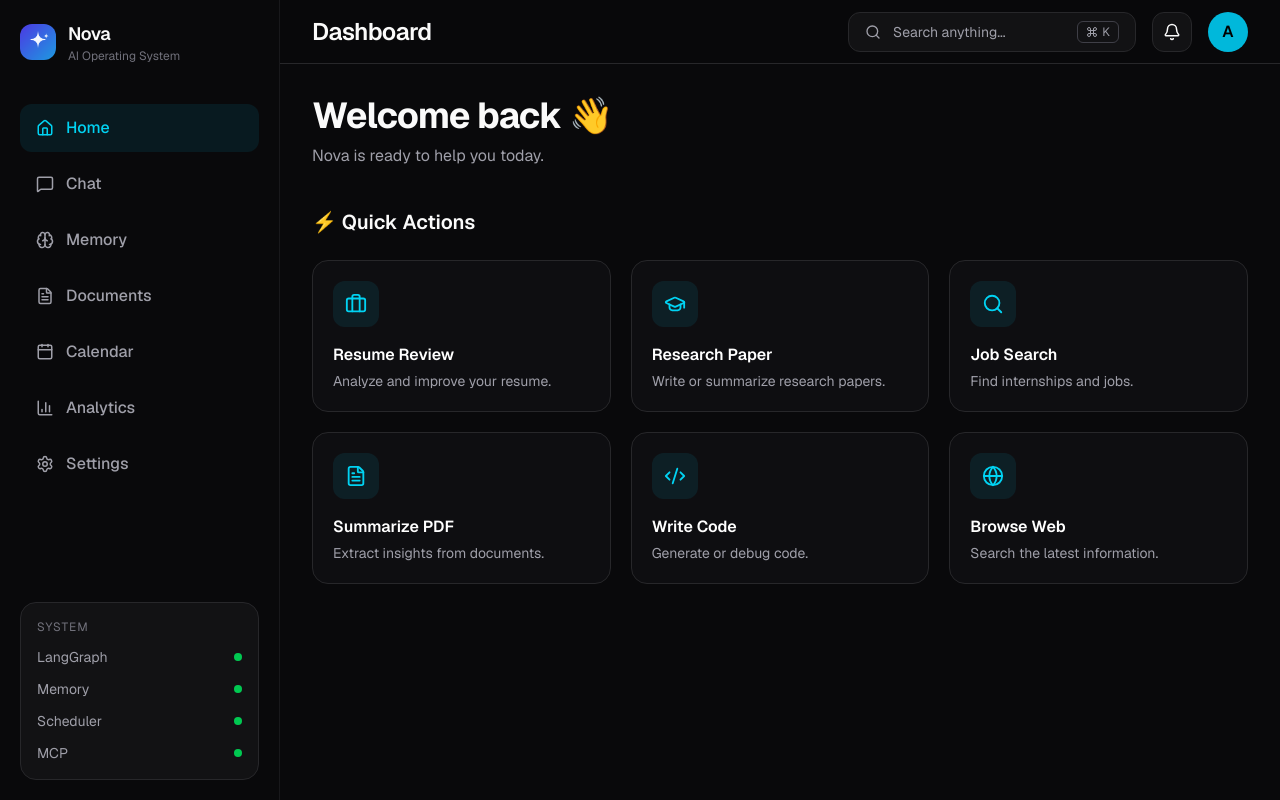
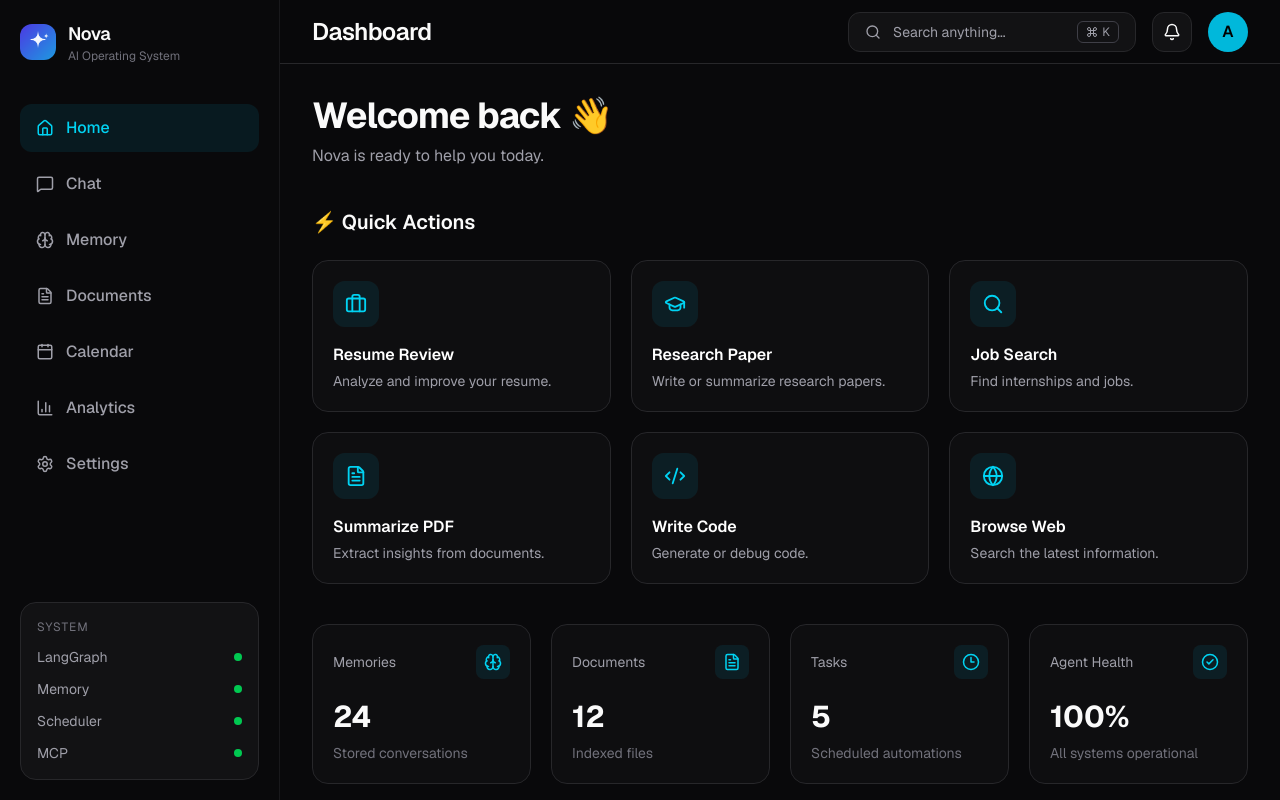
Before and after one commit to abhinav6868/nova-personal-ai-agent, a Next.js app in the folder frontend/: page / in a window 1280 px wide. Built offline with nearby package versions, Linux system fonts and the light colour scheme.

Commit message:
feat(dashboard): add stats and activity widgets

```diff
--- a/frontend/app/page.tsx
+++ b/frontend/app/page.tsx
@@ -1,5 +1,7 @@
 import AppShell from "@/components/layout/app-shell";
 import QuickActions from "@/components/dashboard/quick-actions";
+import StatsGrid from "@/components/dashboard/stats-grid";
+import RecentActivity from "@/components/dashboard/recent-activity";
 
 export default function HomePage() {
   return (
@@ -14,6 +16,10 @@ export default function HomePage() {
         </p>
 
         <QuickActions />
+
+        <StatsGrid />
+
+        <RecentActivity />
       </div>
     </AppShell>
   );
--- /dev/null
+++ b/frontend/components/dashboard/activity-item.tsx
@@ -0,0 +1,28 @@
+import { LucideIcon } from "lucide-react";
+
+interface ActivityItemProps {
+  title: string;
+  time: string;
+  icon: LucideIcon;
+}
+
+export default function ActivityItem({
+  title,
+  time,
+  icon: Icon,
+}: ActivityItemProps) {
+  return (
+    <div className="flex items-center justify-between rounded-xl border border-zinc-800 bg-zinc-900/40 p-4 transition hover:border-cyan-500/30">
+      <div className="flex items-center gap-3">
+        <div className="rounded-lg bg-cyan-500/10 p-2 text-cyan-400">
+          <Icon size={18} />
+        </div>
+
+        <div>
+          <p className="font-medium">{title}</p>
+          <p className="text-sm text-zinc-500">{time}</p>
+        </div>
+      </div>
+    </div>
+  );
+}
--- /dev/null
+++ b/frontend/components/dashboard/recent-activity.tsx
@@ -0,0 +1,50 @@
+import {
+  FileText,
+  Brain,
+  Search,
+  Code2,
+} from "lucide-react";
+
+import ActivityItem from "./activity-item";
+
+const activities = [
+  {
+    title: "Resume reviewed",
+    time: "2 minutes ago",
+    icon: FileText,
+  },
+  {
+    title: "Memory updated",
+    time: "15 minutes ago",
+    icon: Brain,
+  },
+  {
+    title: "Job search completed",
+    time: "1 hour ago",
+    icon: Search,
+  },
+  {
+    title: "Code generated",
+    time: "Today",
+    icon: Code2,
+  },
+];
+
+export default function RecentActivity() {
+  return (
+    <section className="mt-10">
+      <h2 className="mb-6 text-xl font-semibold">
+        🕒 Recent Activity
+      </h2>
+
+      <div className="space-y-4">
+        {activities.map((activity) => (
+          <ActivityItem
+            key={activity.title}
+            {...activity}
+          />
+        ))}
+      </div>
+    </section>
+  );
+}
--- /dev/null
+++ b/frontend/components/dashboard/stats-card.tsx
@@ -0,0 +1,31 @@
+import { LucideIcon } from "lucide-react";
+
+interface StatsCardProps {
+  title: string;
+  value: string;
+  subtitle: string;
+  icon: LucideIcon;
+}
+
+export default function StatsCard({
+  title,
+  value,
+  subtitle,
+  icon: Icon,
+}: StatsCardProps) {
+  return (
+    <div className="rounded-2xl border border-zinc-800 bg-zinc-900/40 p-5 transition-all duration-200 hover:border-cyan-500/30 hover:bg-zinc-900">
+      <div className="mb-5 flex items-center justify-between">
+        <span className="text-sm text-zinc-400">{title}</span>
+
+        <div className="rounded-lg bg-cyan-500/10 p-2 text-cyan-400">
+          <Icon size={18} />
+        </div>
+      </div>
+
+      <h3 className="text-3xl font-bold">{value}</h3>
+
+      <p className="mt-2 text-sm text-zinc-500">{subtitle}</p>
+    </div>
+  );
+}
--- /dev/null
+++ b/frontend/components/dashboard/stats-grid.tsx
@@ -0,0 +1,44 @@
+import {
+  Brain,
+  Clock3,
+  FileText,
+  CheckCircle2,
+} from "lucide-react";
+
+import StatsCard from "./stats-card";
+
+export default function StatsGrid() {
+  return (
+    <section className="mt-10">
+      <div className="grid gap-5 md:grid-cols-2 xl:grid-cols-4">
+        <StatsCard
+          title="Memories"
+          value="24"
+          subtitle="Stored conversations"
+          icon={Brain}
+        />
+
+        <StatsCard
+          title="Documents"
+          value="12"
+          subtitle="Indexed files"
+          icon={FileText}
+        />
+
+        <StatsCard
+          title="Tasks"
+          value="5"
+          subtitle="Scheduled automations"
+          icon={Clock3}
+        />
+
+        <StatsCard
+          title="Agent Health"
+          value="100%"
+          subtitle="All systems operational"
+          icon={CheckCircle2}
+        />
+      </div>
+    </section>
+  );
+}
```
